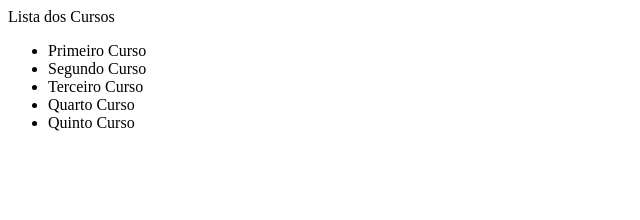
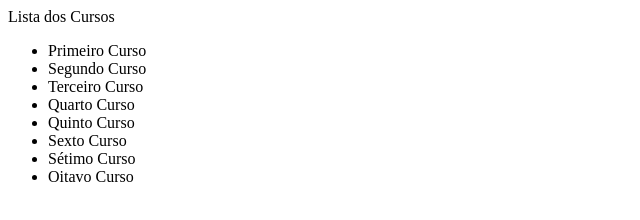
Before and after one commit to wwilsoncp/alura-git, a plain HTML site: page index.html in a window 1280 px wide. Shown: the whole page, without its empty margins (0-640 px from the left). Drawn offline with Linux system fonts and the light colour scheme.

Commit message:
Adicionando sexto, sétimo e oitavo curso. Unificando 3 commits.

```diff
--- a/index.html
+++ b/index.html
@@ -9,6 +9,9 @@
       <li>Terceiro Curso</li>
       <li>Quarto Curso</li>
       <li>Quinto Curso</li>
+      <li>Sexto Curso</li>
+      <li>Sétimo Curso</li>
+      <li>Oitavo Curso</li>
     </ul>
   </p>
 </html>
```
